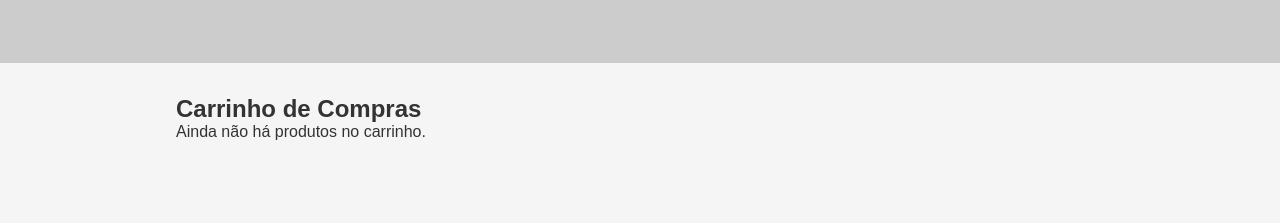
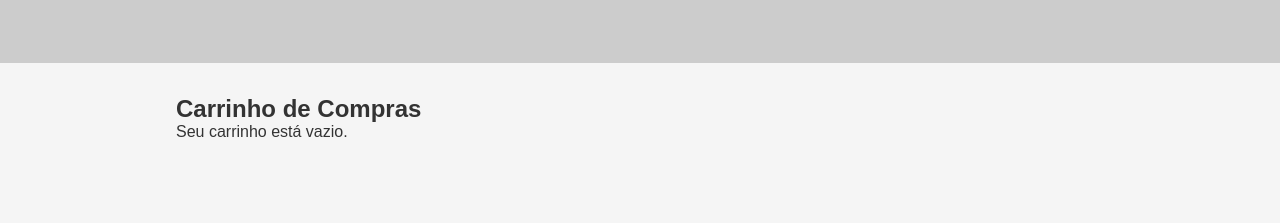
Before and after one commit to Henrincode/senac-exercicio-react-loja, a React (Vite) app: page /carrinho in a window 1280 px wide. Shown: the part 200-423 px from the top of the page. Built offline with nearby package versions, Linux system fonts and the light colour scheme.

Commit message:
feat: Carrinho.jsx recebendo props

```diff
--- a/src/pages/Carrinho.jsx
+++ b/src/pages/Carrinho.jsx
@@ -1,8 +1,24 @@
-export default function Carrinho() {
+export default function Carrinho({ carrinho }) {
+  const total = carrinho.reduce((soma, item) => soma + item.preco, 0)
+
   return (
     <main>
       <h2>Carrinho de Compras</h2>
-      <p>Ainda não há produtos no carrinho.</p>
+
+      {carrinho.length === 0 ? (
+        <p>Seu carrinho está vazio.</p>
+      ) : (
+        <>
+          <ul>
+            {carrinho.map((item, index) => (
+              <li key={index}>
+                {item.nome} - R$ {item.preco}
+              </li>
+            ))}
+          </ul>
+          <p><strong>Total:</strong> R$ {total}</p>
+        </>
+      )}
     </main>
   )
 }
```
